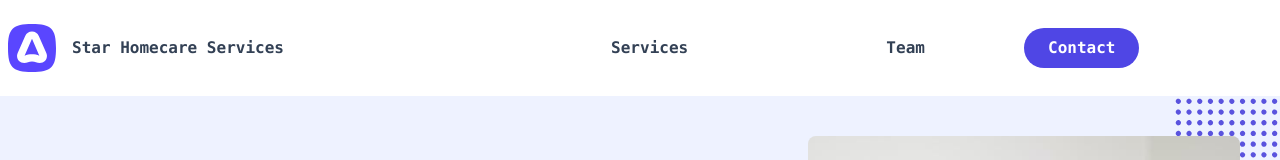
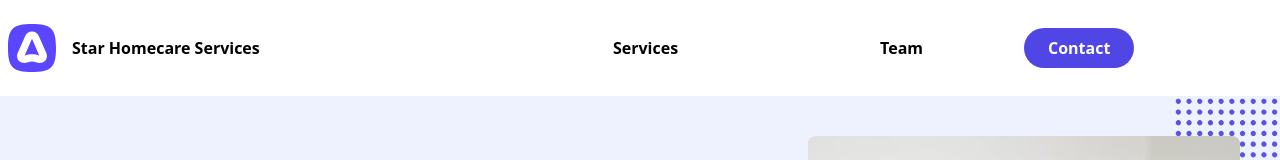
Before and after one commit to jbuyu/realdoc, a Next.js app: page / in a window 1280 px wide. Shown: the top 160 px of the page. Built offline with nearby package versions, Linux system fonts and the light colour scheme.

Commit message:
changes layout

```diff
--- /dev/null
+++ b/pages/_app.js
@@ -0,0 +1,14 @@
+import '../styles/globals.css'
+// import type { AppProps } from 'next/app'
+
+import Layout from "./components/Layout";
+
+function MyApp({ Component, pageProps }) {
+  return (
+    <Layout>
+      <Component {...pageProps} />
+    </Layout>
+  );
+}
+
+export default MyApp;
--- a/pages/_app.tsx
+++ /dev/null
@@ -1,8 +0,0 @@
-import '../styles/globals.css'
-import type { AppProps } from 'next/app'
-
-function MyApp({ Component, pageProps }: AppProps) {
-  return <Component {...pageProps} />
-}
-
-export default MyApp
--- /dev/null
+++ b/pages/components/Layout.js
@@ -0,0 +1,18 @@
+import React, { Component } from "react";
+import Header from "./Header";
+import Footer from "./Footer";
+import NavBar from "./NavBar";
+class Layout extends Component {
+  render() {
+    const { children } = this.props;
+    return (
+      <div className="layout">
+        <Header />
+        <NavBar />
+        {children}
+        <Footer />
+      </div>
+    );
+  }
+}
+export default Layout;
--- a/pages/index.tsx
+++ b/pages/index.tsx
@@ -7,12 +7,12 @@
 export default function Home() {
   return (
     <div className="flex min-h-screen flex-col justify-center font-mono text-slate-700 ">
-      <Header />
-      <NavBar />
+      {/* <NavBar /> */}
+      {/* <Header /> */}
       <Body />
       <Choice />
       <Wave />
-      <Footer />
+      {/* <Footer /> */}
     </div>
   )
 }
--- a/tsconfig.json
+++ b/tsconfig.json
@@ -15,6 +15,6 @@
     "jsx": "preserve",
     "incremental": true
   },
-  "include": ["next-env.d.ts", "**/*.ts", "**/*.tsx"],
+  "include": ["next-env.d.ts", "**/*.ts", "**/*.tsx", "pages/_app.js"],
   "exclude": ["node_modules"]
 }
```
